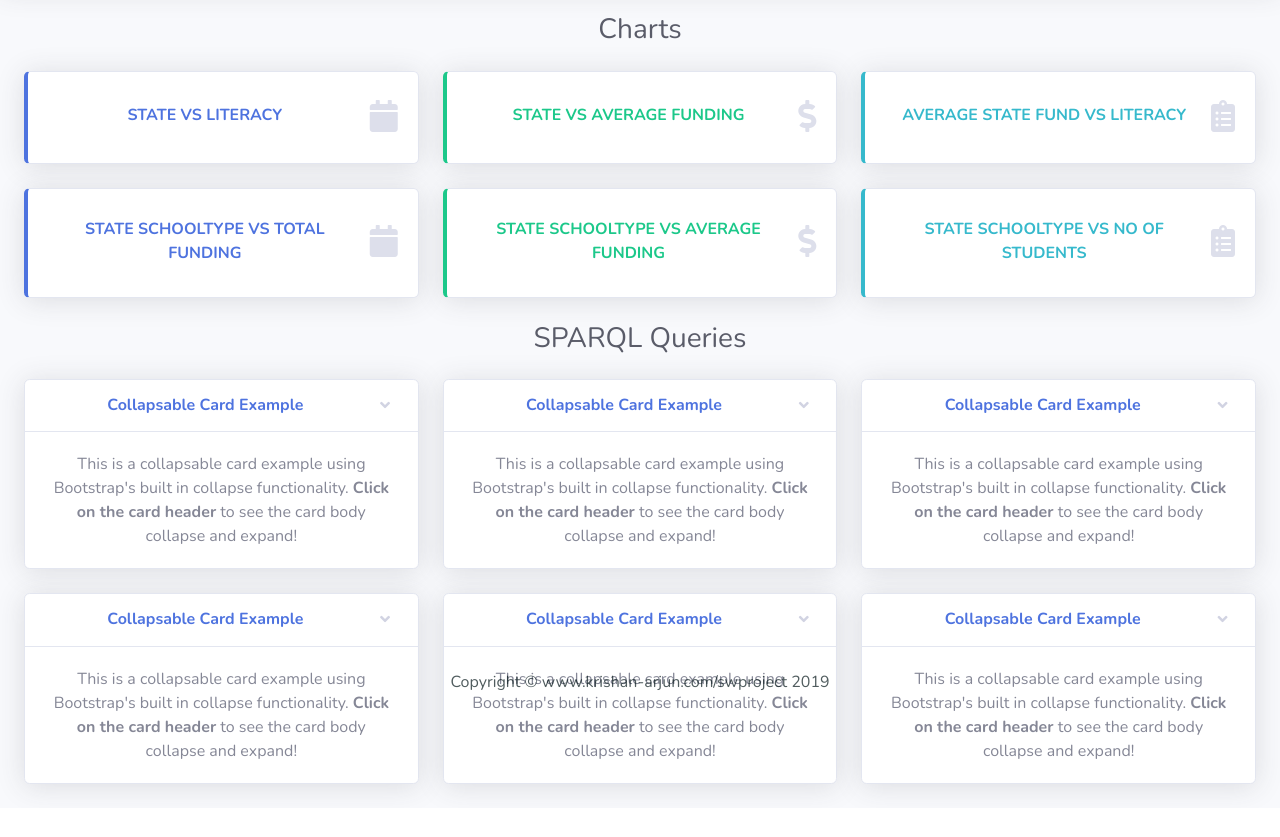
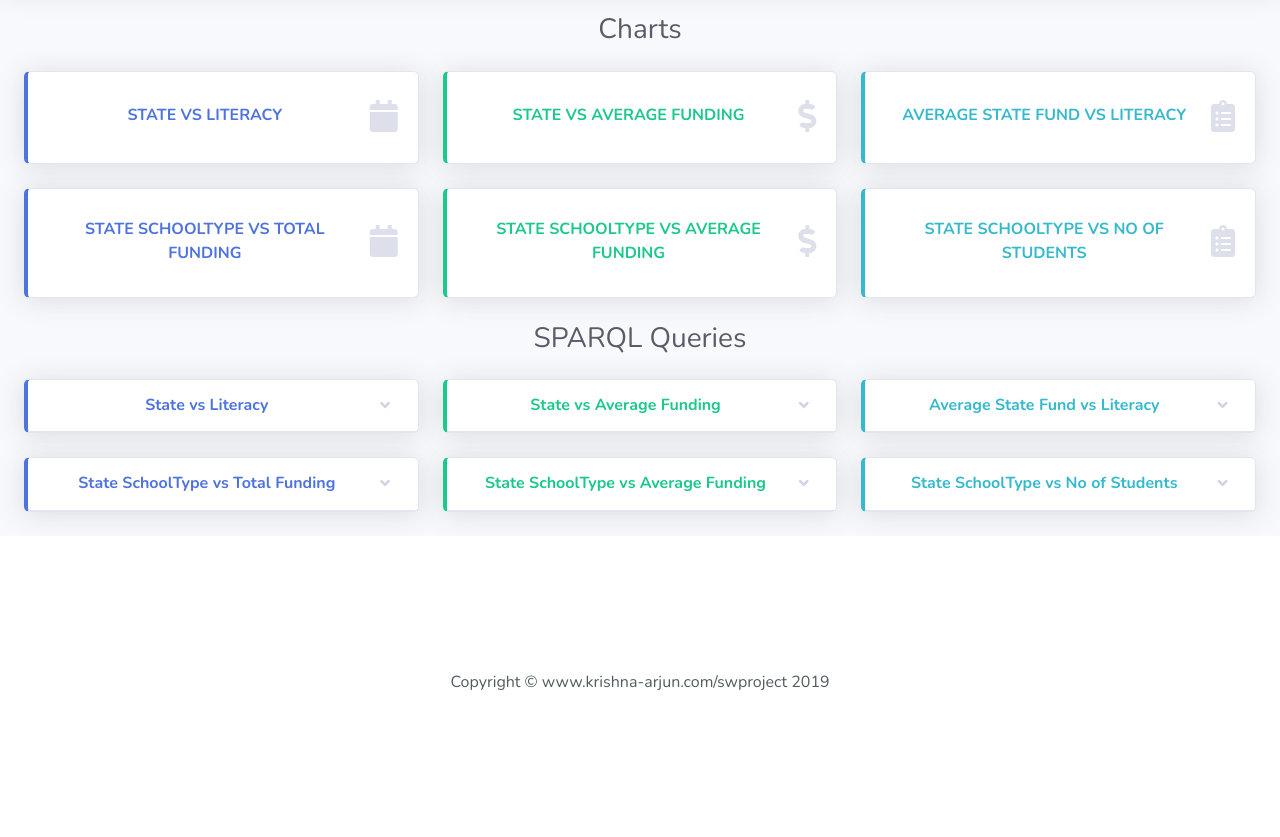
Before and after one commit to sankalpbhandari/SemanticWebProject, a plain HTML site: page src/index.html in a window 1280 px wide. Shown: the part 81-918 px from the top of the page. After the commit the page ends 800 px from the top, so only its background shows below. Drawn offline with nearby package versions, Linux system fonts and the light colour scheme.

Commit message:
Added SPARQL Queries

```diff
--- a/src/index.html
+++ b/src/index.html
@@ -10,7 +10,13 @@
   <meta name="author" content="">
 
   <title>Semantic Web Project</title>
-
+<style>
+.scroll {
+    width: 412px;
+    overflow: auto;
+    white-space: nowrap;
+}
+</style>
   <!-- Custom fonts for this template-->
   <link href="vendor/fontawesome-free/css/all.min.css" rel="stylesheet" type="text/css">
   <link href="https://fonts.googleapis.com/css?family=Nunito:200,200i,300,300i,400,400i,600,600i,700,700i,800,800i,900,900i" rel="stylesheet">
@@ -170,44 +176,71 @@
           <!-- Content Row -->
           <div class="row">
               <div class="col">
-              <div class="card shadow mb-4">
+              <div class="card border-left-primary shadow mb-4">
                   <!-- Card Header - Accordion -->
                   <a href="#collapseCardExample" class="d-block card-header py-3" data-toggle="collapse" role="button" aria-expanded="false" aria-controls="collapseCardExample">
-                    <h6 class="m-0 font-weight-bold text-primary">Collapsable Card Example</h6>
+                    <h6 class="m-0 font-weight-bold text-primary">State vs Literacy</h6>
                   </a>
                   <!-- Card Content - Collapse -->
-                  <div class="collapse show" id="collapseCardExample">
-                    <div class="card-body">
-                      This is a collapsable card example using Bootstrap's built in collapse functionality. <strong>Click on the card header</strong> to see the card body collapse and expand!
+                  <div class="collapse multi-collapse" id="collapseCardExample">
+                    <div class="card-body text-left scroll">
+					  <code>
+					  select ?state_name ?literacyrate <br>
+						where { <br>
+						?sub &lthttp://www.krishna-arjun.org/literacyrate&gt ?literacyrate . <br>
+						?sub &lthttp://www.krishna-arjun.org/abbr&gt ?abbr . <br>
+						?sub &lthttp://www.krishna-arjun.org/name&gt ?state_name . }<br>
+					  </code>
 					  </div>
                   </div>
                 </div>
               </div>
               <div class="col">
-                <div class="card shadow mb-4">
+                <div class="card border-left-success shadow mb-4">
                     <!-- Card Header - Accordion -->
                     <a href="#collapseCardExample1" class="d-block card-header py-3" data-toggle="collapse" role="button" aria-expanded="false" aria-controls="collapseCardExample">
-                      <h6 class="m-0 font-weight-bold text-primary">Collapsable Card Example</h6>
+                      <h6 class="m-0 font-weight-bold text-success">State vs Average Funding</h6>
                     </a>
                     <!-- Card Content - Collapse -->
-                    <div class="collapse show" id="collapseCardExample1">
-                      <div class="card-body">
-                        This is a collapsable card example using Bootstrap's built in collapse functionality. <strong>Click on the card header</strong> to see the card body collapse and expand!
+                    <div class="collapse" id="collapseCardExample1">
+                    <div class="card-body text-left scroll">
+					  <code>
+					select ?name SUM(xsd:double(?disbursement))/SUM(xsd:double(?students <br>
+					where { <br>
+					?sub &lthttp://www.krishna-arjun.org/schooltype&gt ?types . <br>
+					?types ?p ?node. <br>
+					?node &lthttp://www.krishna-arjun.org/Disbursement&gt ?disbursement . <br>
+					?node &lthttp://www.krishna-arjun.org/NoOfStudents&gt ?students. <br>
+					?sub &lthttp://www.krishna-arjun.org/name&gt ?name . <br>
+					} <br>
+					GROUP BY(?name) <br>
+</code>
 					  </div>
                     </div>
                   </div>
               </div>
 
               <div class="col">
-                  <div class="card shadow mb-4">
+                  <div class="card border-left-info shadow mb-4">
                       <!-- Card Header - Accordion -->
                       <a href="#collapseCardExample2" class="d-block card-header py-3" data-toggle="collapse" role="button" aria-expanded="false" aria-controls="collapseCardExample">
-                        <h6 class="m-0 font-weight-bold text-primary">Collapsable Card Example</h6>
+                        <h6 class="m-0 font-weight-bold text-info">Average State Fund vs Literacy</h6>
                       </a>
                       <!-- Card Content - Collapse -->
-                      <div class="collapse show" id="collapseCardExample2">
-                        <div class="card-body">
-                          This is a collapsable card example using Bootstrap's built in collapse functionality. <strong>Click on the card header</strong> to see the card body collapse and expand!
+                      <div class="collapse" id="collapseCardExample2">
+                    <div class="card-body text-left scroll">
+					  <code>
+					select ?name SUM(xsd:double(?disbursement))/SUM(xsd:double(?students)) ?literacyrate
+					<br>where {
+					<br>?sub &lthttp://www.krishna-arjun.org/schooltype&gt ?types .
+					<br>?types ?p ?node.
+					<br>?node &lthttp://www.krishna-arjun.org/Disbursement&gt ?disbursement .
+					<br>?node &lthttp://www.krishna-arjun.org/NoOfStudents&gt ?students.
+					<br>?sub &lthttp://www.krishna-arjun.org/name&gt ?name .
+					<br>?sub &lthttp://www.krishna-arjun.org/literacyrate&gt ?literacyrate .
+					<br>}
+					<br>GROUP BY(?name)
+</code>
 					  </div>
                       </div>
                     </div>
@@ -218,15 +251,24 @@
 
 
           <div class="col">
-              <div class="card shadow mb-4">
+              <div class="card border-left-primary shadow mb-4">
                   <!-- Card Header - Accordion -->
-                  <a href="#collapseCardExample2" class="d-block card-header py-3" data-toggle="collapse" role="button" aria-expanded="false" aria-controls="collapseCardExample">
-                    <h6 class="m-0 font-weight-bold text-primary">Collapsable Card Example</h6>
+                  <a href="#collapseCardExample3" class="d-block card-header py-3" data-toggle="collapse" role="button" aria-expanded="false" aria-controls="collapseCardExample">
+                    <h6 class="m-0 font-weight-bold text-primary">State SchoolType vs Total Funding</h6>
                   </a>
                   <!-- Card Content - Collapse -->
-                  <div class="collapse show" id="collapseCardExample2">
-                    <div class="card-body">
-                      This is a collapsable card example using Bootstrap's built in collapse functionality. <strong>Click on the card header</strong> to see the card body collapse and expand!
+                  <div class="collapse" id="collapseCardExample3">
+                    <div class="card-body text-left scroll">
+					  <code>
+					select ?name SUM(xsd:double(?funding))/2
+					<br>where {
+					<br>?sub &lthttp://www.krishna-arjun.org/schooltype&gt ?types .
+					<br>?types ?p ?node.
+					<br>?node &lthttp://www.krishna-arjun.org/Disbursement&gt ?funding.
+					<br>?sub &lthttp://www.krishna-arjun.org/name&gt ?name .
+					<br>}
+					<br>GROUP BY(?name)
+					</code>
 					  </div>
                   </div>
                 </div>
@@ -234,15 +276,25 @@
           <!-- col1 end -->
 
           <div class="col">
-              <div class="card shadow mb-4">
+              <div class="card border-left-success shadow mb-4">
                   <!-- Card Header - Accordion -->
-                  <a href="#collapseCardExample2" class="d-block card-header py-3" data-toggle="collapse" role="button" aria-expanded="false" aria-controls="collapseCardExample">
-                    <h6 class="m-0 font-weight-bold text-primary">Collapsable Card Example</h6>
+                  <a href="#collapseCardExample4" class="d-block card-header py-3" data-toggle="collapse" role="button" aria-expanded="false" aria-controls="collapseCardExample">
+                    <h6 class="m-0 font-weight-bold text-success">State SchoolType vs Average Funding</h6>
                   </a>
                   <!-- Card Content - Collapse -->
-                  <div class="collapse show" id="collapseCardExample2">
-                    <div class="card-body">
-                      This is a collapsable card example using Bootstrap's built in collapse functionality. <strong>Click on the card header</strong> to see the card body collapse and expand!
+                  <div class="collapse" id="collapseCardExample4">
+                    <div class="card-body text-left scroll">
+					  <code>
+					select ?name SUM(xsd:double(?disbursement))/SUM(xsd:double(?students))
+					<br>where {
+					<br>?sub &lthttp://www.krishna-arjun.org/schooltype&gt ?types .
+					<br>?types ?p ?node.
+					<br>?node &lthttp://www.krishna-arjun.org/Disbursement&gt ?disbursement .
+					<br>?node &lthttp://www.krishna-arjun.org/NoOfStudents&gt ?students.
+					<br>?sub &lthttp://www.krishna-arjun.org/name&gt ?name .
+					<br>}
+					<br>GROUP BY(?name)
+					</code>
 					  </div>
                   </div>
                 </div>
@@ -250,15 +302,24 @@
           <!-- col 2end -->
 
           <div class="col">
-              <div class="card shadow mb-4">
+              <div class="card border-left-info shadow mb-4">
                   <!-- Card Header - Accordion -->
-                  <a href="#collapseCardExample2" class="d-block card-header py-3" data-toggle="collapse" role="button" aria-expanded="false" aria-controls="collapseCardExample">
-                    <h6 class="m-0 font-weight-bold text-primary">Collapsable Card Example</h6>
+                  <a href="#collapseCardExample5" class="d-block card-header py-3" data-toggle="collapse" role="button" aria-expanded="false" aria-controls="collapseCardExample">
+                    <h6 class="m-0 font-weight-bold text-info">State SchoolType vs No of Students</h6>
                   </a>
                   <!-- Card Content - Collapse -->
-                  <div class="collapse show" id="collapseCardExample2">
-                    <div class="card-body">
-                      This is a collapsable card example using Bootstrap's built in collapse functionality. <strong>Click on the card header</strong> to see the card body collapse and expand!
+                  <div class="collapse" id="collapseCardExample5">
+                    <div class="card-body text-left scroll">
+					  <code>
+					select ?name SUM(xsd:integer(?students))/2
+					<br>where {
+					<br>?sub &lthttp://www.krishna-arjun.org/schooltype&gt ?types .
+					<br>?types ?p ?node.
+					<br>?node &lthttp://www.krishna-arjun.org/NoOfStudents&gt ?students.
+					<br>?sub &lthttp://www.krishna-arjun.org/name&gt ?name .
+					<br>}
+					<br>GROUP BY(?name)
+					</code>
 					  </div>
                   </div>
                 </div>
@@ -280,7 +341,7 @@
   <footer class="myfooter">
       <div class="container my-auto">
         <div class="copyright text-center my-auto">
-          <span>Copyright &copy; www.krishan-arjun.com/swproject 2019</span>
+          <span>Copyright &copy; www.krishna-arjun.com/swproject 2019</span>
         </div>
       </div>
     </footer>
```
Lines whose indentation alone changed are shown as unchanged.
